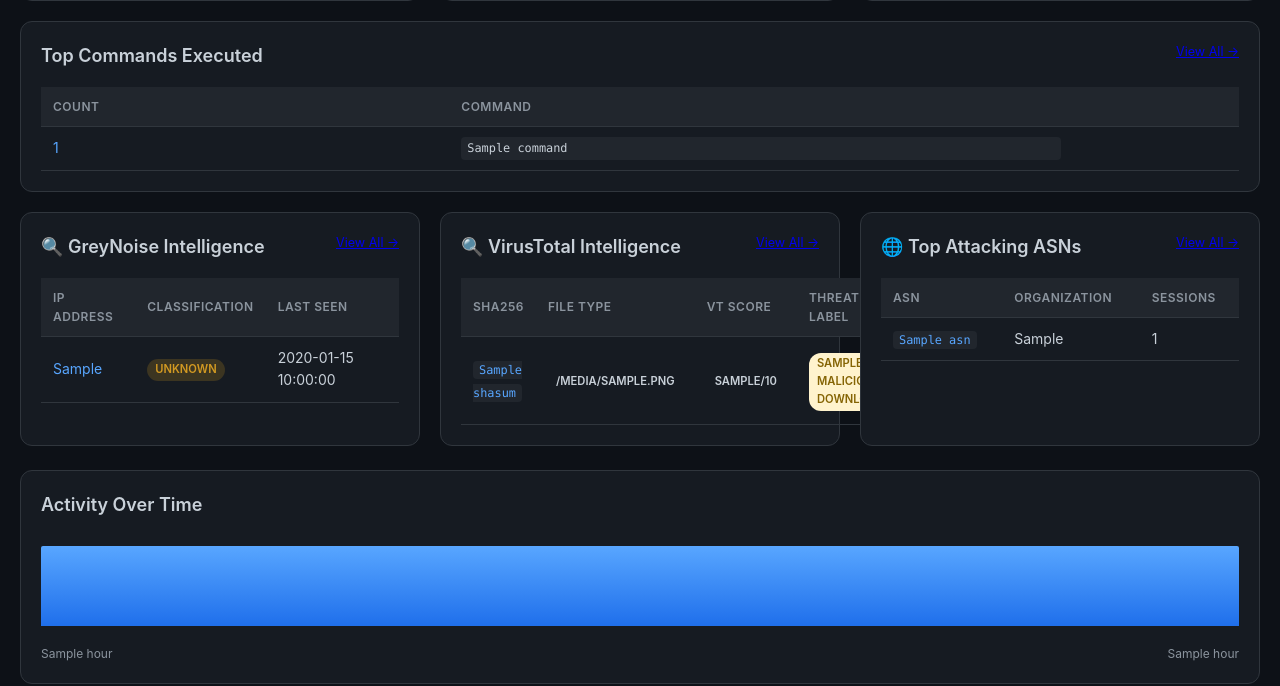
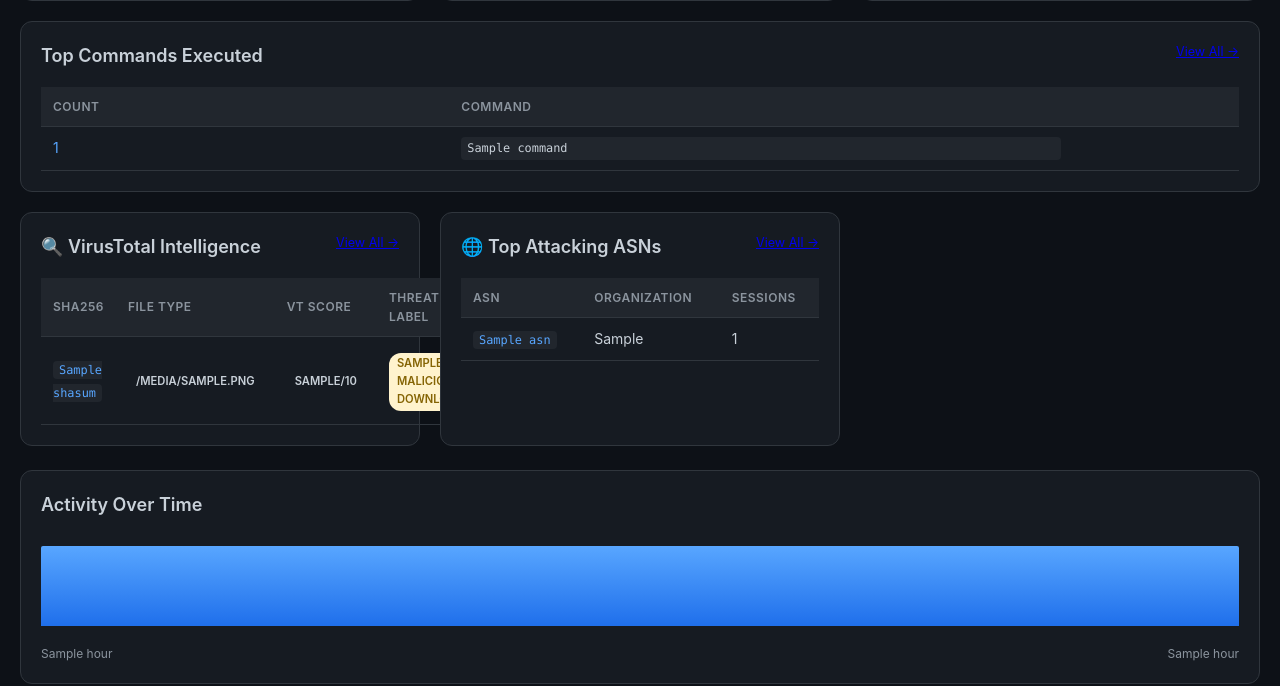
Before and after one commit to reuteras/cowrie-deploy-toolkit, a Flask app: template web/templates/index.html in a window 1280 px wide. Shown: the part 1287-1973 px from the top of the page. Run offline with Flask 3, Linux system fonts and the light colour scheme; the template is opened without the code that fills it: most values are stand-ins (such as "Sample title", 1, 10 or a date in 2020); data that the repository does not hold is empty.

Commit message:
Remove GreyNoise

```diff
--- a/example-config.toml
+++ b/example-config.toml
@@ -101,11 +101,7 @@ dshield_userid = ""
 dshield_auth_key = ""
 dshield_batch_size = 10
 
-# GreyNoise - Query threat intelligence
-greynoise_enabled = false
-greynoise_api_key = ""
-greynoise_tags = "all"
-greynoise_debug = false
+
 
 [shared.canary_webhook]
 # Canary Token Webhook Receiver
--- a/web/app.py
+++ b/web/app.py
@@ -500,7 +500,7 @@ class SessionParser:
 
     def get_threat_intel_for_ip(self, ip_address: str) -> dict:
         """Get threat intelligence data for a specific IP address."""
-        result = {"greynoise": None}
+        result = {}
 
         if not os.path.exists(self.log_path):
             return result
@@ -515,21 +515,7 @@ class SessionParser:
                     if src_ip != ip_address:
                         continue
 
-                    if event_id == "cowrie.greynoise.result":
-                        # Extract classification from message if available
-                        classification = entry.get("classification", "unknown")
-                        if not classification or classification == "unknown":
-                            message = entry.get("message", "")
-                            if "classification is malicious" in message.lower():
-                                classification = "malicious"
-                            elif "classification is benign" in message.lower():
-                                classification = "benign"
-
-                        result["greynoise"] = {
-                            "classification": classification,
-                            "message": entry.get("message", ""),
-                            "timestamp": entry["timestamp"],
-                        }
+                    # Future threat intelligence integrations can be added here
 
                 except (json.JSONDecodeError, KeyError):
                     continue
@@ -555,7 +541,6 @@ class SessionParser:
                 "top_commands": [],
                 "top_clients": [],
                 "top_asns": [],
-                "greynoise_ips": [],
                 "hourly_activity": [],
                 "vt_stats": {
                     "total_scanned": 0,
@@ -577,7 +562,6 @@ class SessionParser:
         client_version_counter = Counter()
         asn_counter = Counter()  # Track sessions by ASN
         asn_details = {}  # ASN -> {asn_org, asn_number}
-        greynoise_results = {}  # IP -> {classification, message, timestamp}
         sessions_with_cmds = 0
         total_downloads = 0
         unique_downloads = set()
@@ -654,54 +638,12 @@ class SessionParser:
                 except Exception:
                     pass
 
-        # Parse threat intelligence events (GreyNoise)
-        cutoff_time = datetime.now(timezone.utc) - timedelta(hours=hours)
-        if os.path.exists(self.log_path):
-            with open(self.log_path) as f:
-                for line in f:
-                    try:
-                        entry = json.loads(line.strip())
-                        timestamp = datetime.fromisoformat(entry["timestamp"].replace("Z", "+00:00"))
-
-                        if timestamp < cutoff_time:
-                            continue
-
-                        event_id = entry.get("eventid", "")
-                        src_ip = entry.get("src_ip")
-
-                        if event_id == "cowrie.greynoise.result" and src_ip:
-                            # Extract classification from message if available
-                            classification = entry.get("classification", "unknown")
-                            if not classification or classification == "unknown":
-                                # Try to parse from message
-                                message = entry.get("message", "")
-                                if "classification is malicious" in message.lower():
-                                    classification = "malicious"
-                                elif "classification is benign" in message.lower():
-                                    classification = "benign"
-
-                            greynoise_results[src_ip] = {
-                                "classification": classification,
-                                "message": entry.get("message", ""),
-                                "timestamp": entry["timestamp"],
-                            }
-
-                    except (json.JSONDecodeError, KeyError, ValueError):
-                        continue
-
         # Sort hourly activity
         sorted_hours = sorted(hourly_activity.items())
 
         # Sort IP details by session count
         sorted_ips = sorted(
             [{"ip": ip, **details} for ip, details in ip_details.items()], key=lambda x: x["count"], reverse=True
-        )
-
-        # Convert threat intelligence dicts to sorted lists
-        greynoise_list = sorted(
-            [{"ip": ip, **data} for ip, data in greynoise_results.items()],
-            key=lambda x: x["timestamp"],
-            reverse=True,
         )
 
         # Build top ASNs list with details
@@ -810,7 +752,6 @@ class SessionParser:
             "top_commands": command_counter.most_common(20),
             "top_clients": client_version_counter.most_common(10),
             "top_asns": top_asns,
-            "greynoise_ips": greynoise_list,
             "top_malicious_downloads": top_downloads,
             "vt_stats": vt_stats,
             "hourly_activity": sorted_hours[-48:],  # Last 48 hours
@@ -1220,10 +1161,10 @@ def health():
 def favicon():
     """Serve favicon to prevent 404 errors in browser console."""
     # Return SVG favicon with honey pot emoji
-    svg = '''<svg xmlns="http://www.w3.org/2000/svg" viewBox="0 0 100 100">
+    svg = """<svg xmlns="http://www.w3.org/2000/svg" viewBox="0 0 100 100">
         <text y=".9em" font-size="90">🍯</text>
-    </svg>'''
-    return Response(svg, mimetype='image/svg+xml')
+    </svg>"""
+    return Response(svg, mimetype="image/svg+xml")
 
 
 @app.route("/")
@@ -1464,7 +1405,9 @@ def sessions():
     if client_version_filter:
         sorted_sessions = [s for s in sorted_sessions if s.get("client_version") == client_version_filter]
     if command_filter:
-        sorted_sessions = [s for s in sorted_sessions if any(cmd["command"] == command_filter for cmd in s.get("commands", []))]
+        sorted_sessions = [
+            s for s in sorted_sessions if any(cmd["command"] == command_filter for cmd in s.get("commands", []))
+        ]
     if has_commands == "1":
         sorted_sessions = [s for s in sorted_sessions if s.get("commands")]
     if has_tty == "1":
@@ -1897,7 +1840,9 @@ def system_info():
                 }
             )
 
-    return render_template("system_info.html", system=system_data, canary_tokens=canary_tokens, multi_source=False, config=CONFIG)
+    return render_template(
+        "system_info.html", system=system_data, canary_tokens=canary_tokens, multi_source=False, config=CONFIG
+    )
 
 
 @app.route("/downloads")
@@ -2834,7 +2779,9 @@ def attack_stream_multi():
                                         "ip": src_ip,
                                         "username": session.get("username"),
                                         "password": session.get("password"),
-                                        "timestamp": session.get("start_time"),  # Use session start time as approximation
+                                        "timestamp": session.get(
+                                            "start_time"
+                                        ),  # Use session start time as approximation
                                         "_source": source_name,
                                     }
                                     yield f"data: {json.dumps(event_data)}\n\n"
--- a/web/templates/index.html
+++ b/web/templates/index.html
@@ -208,43 +208,7 @@
             {% endif %}
         </div>
 
-        <!-- Threat Intelligence: GreyNoise -->
-        <div class="dashboard-card">
-            <h2>🔍 GreyNoise Intelligence <a href="{{ url_for('ip_list', **filter_params) }}" style="font-size: 0.7em; font-weight: normal; float: right;">View All →</a></h2>
-            {% if stats.greynoise_ips %}
-            <table class="data-table">
-                <thead>
-                    <tr>
-                        <th>IP Address</th>
-                        <th>Classification</th>
-                        <th>Last Seen</th>
-                    </tr>
-                </thead>
-                <tbody>
-                    {% for gn in stats.greynoise_ips[:10] %}
-                    <tr>
-                        <td><a href="{{ url_for('sessions', ip=gn.ip, **filter_params) }}">{{ gn.ip }}</a></td>
-                        <td>
-                            {% if gn.classification == 'malicious' %}
-                            <span class="badge badge-danger">Malicious</span>
-                            {% elif gn.classification == 'benign' %}
-                            <span class="badge badge-success">Benign</span>
-                            {% else %}
-                            <span class="badge badge-warning">Unknown</span>
-                            {% endif %}
-                        </td>
-                        <td>{{ gn.timestamp | format_timestamp }}</td>
-                    </tr>
-                    {% endfor %}
-                </tbody>
-            </table>
-            {% else %}
-            <p class="no-data">No GreyNoise data available</p>
-            <p style="font-size: 0.9em; color: var(--text-secondary); margin-top: 0.5rem;">
-                GreyNoise identifies IPs engaged in mass internet scanning.
-            </p>
-            {% endif %}
-        </div>
+
 
         <!-- Threat Intelligence: VirusTotal -->
         <div class="dashboard-card">
```
Also changed, not shown: CLAUDE.md (+1 -12 lines), ROADMAP.md (+1 -1 lines), web/datasource.py (+8 -13 lines), web/multisource.py (+5 -2 lines), web/templates/session_detail.html (+1 -19 lines), CHANGELOG.md, README.md, api/README.md, 1 other file.
